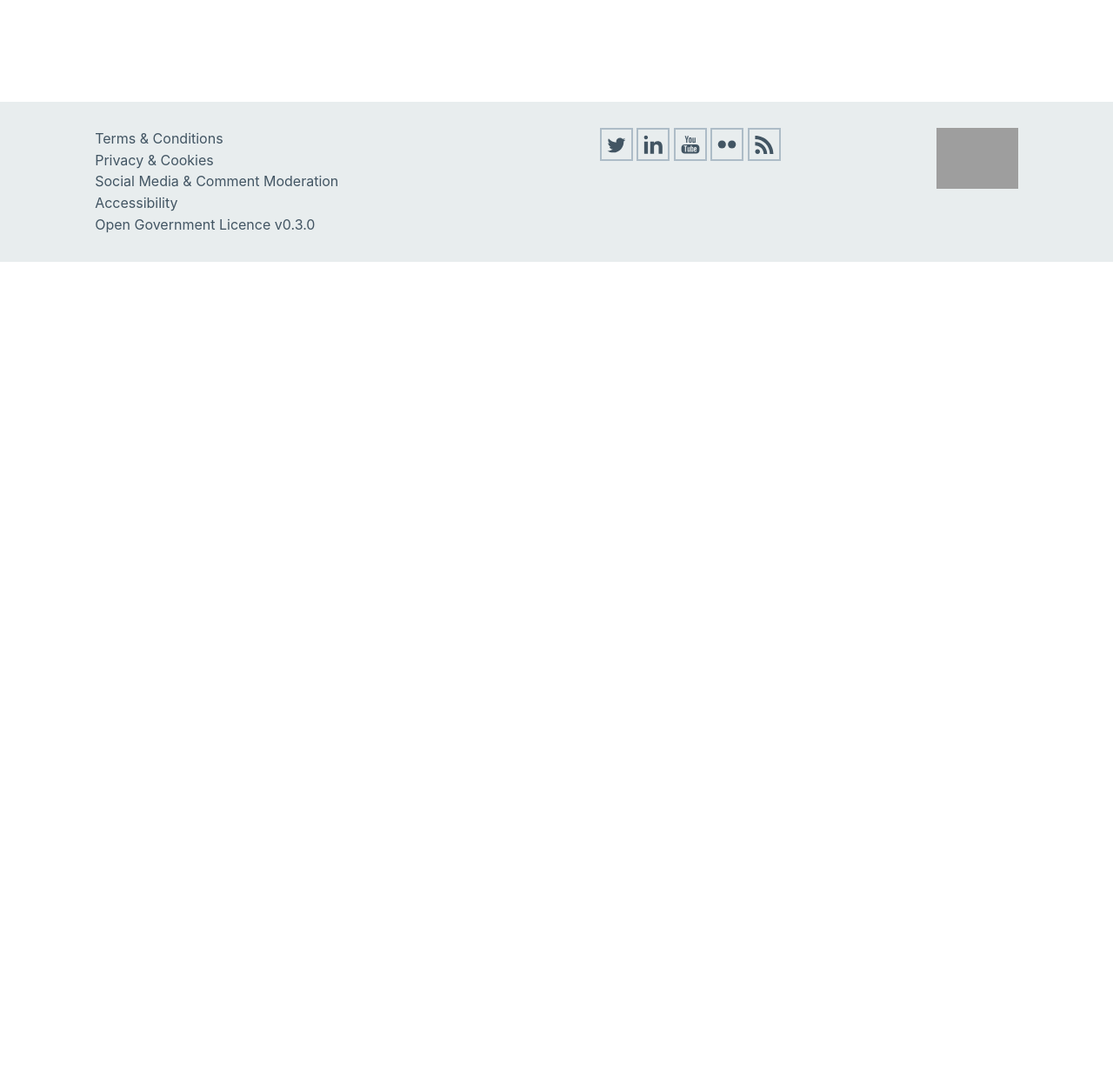
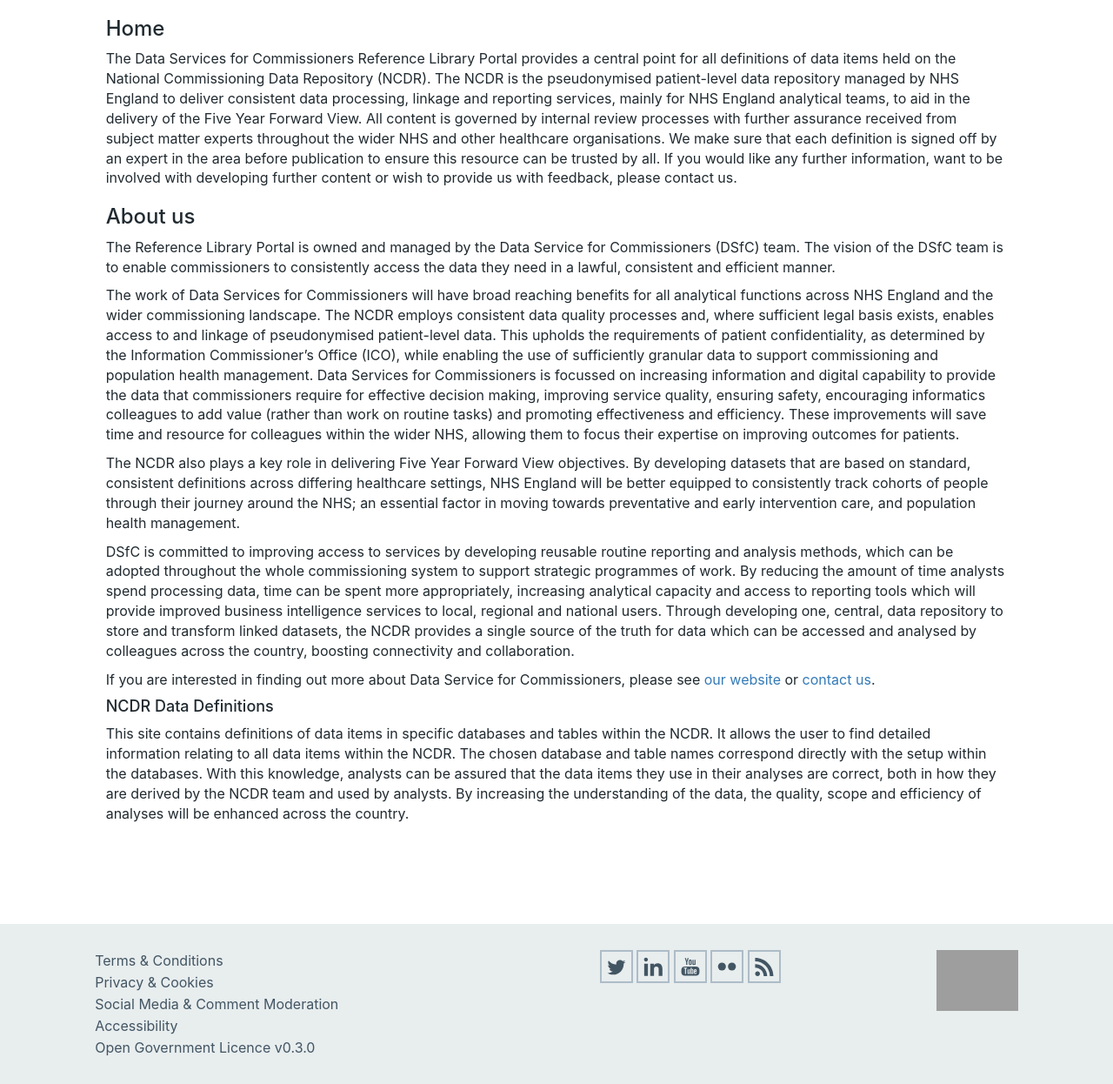
Before and after one commit to nhsengland/NCDR-reference-library, a Django app: template csv_schema/templates/about.html in a window 1280 px wide. Shown: the part 222-1468 px from the top of the page at 87% size. Before the commit the page ends 523 px from the top, so only its background shows below. Run offline with Django 3.2, Linux system fonts and the light colour scheme; the template is opened without the code that fills it, so the values that code supplies are empty; some libraries are stand-ins or nearby versions; grey boxes are pictures that could not be loaded.

Commit message:
removes the fixture in the about page, doesn't remove the model as we'll get migration conflicts

```diff
--- a/csv_schema/templates/about.html
+++ b/csv_schema/templates/about.html
@@ -7,7 +7,75 @@
         <div class="row">
           <div class="col-md-12">
             <article>
-              {{ object_list.first.description|markdown}}
+              <h3>Home</h3>
+              <p>
+                  The Data Services for Commissioners Reference Library Portal provides a central
+                  point for all definitions of data items held on the National Commissioning Data
+                  Repository (NCDR). The NCDR is the pseudonymised patient-level data repository
+                  managed by NHS England to deliver consistent data processing, linkage and reporting
+                  services, mainly for NHS England analytical teams, to aid in the delivery of the Five
+                  Year Forward View. All content is governed by internal review processes with further
+                  assurance received from subject matter experts throughout the wider NHS and other
+                  healthcare organisations. We make sure that each definition is signed off by an
+                  expert in the area before publication to ensure this resource can be trusted by all. If
+                  you would like any further information, want to be involved with developing further content or
+                  wish to provide us with feedback, please contact us.
+              </p>
+
+              <h3>About us</h3>
+              <p>
+                The Reference Library Portal is owned and managed by the Data Service for Commissioners (DSfC) team.
+                The vision of the DSfC team is to enable commissioners to consistently access the data they need in
+                a lawful, consistent and efficient manner.
+              </p>
+              <p>
+                The work of Data Services for Commissioners will have broad reaching benefits for all analytical
+                functions across NHS England and the wider commissioning landscape. The NCDR employs consistent
+                data quality processes and, where sufficient legal basis exists, enables access to and linkage of
+                pseudonymised patient-level data. This upholds the requirements of patient confidentiality,
+                as determined by the Information Commissioner’s Office (ICO), while enabling the use of
+                sufficiently granular data to support commissioning and population health management. Data
+                Services for Commissioners is focussed on increasing information and digital capability to
+                provide the data that commissioners require for effective decision making, improving service
+                quality, ensuring safety, encouraging informatics colleagues to add value (rather than work on
+                routine tasks) and promoting effectiveness and efficiency. These improvements will save time
+                and resource for colleagues within the wider NHS, allowing them to focus their expertise on
+                improving outcomes for patients.
+              </p>
+
+              <p>
+                The NCDR also plays a key role in delivering Five Year Forward View objectives. By developing
+                datasets that are based on standard, consistent definitions across differing healthcare
+                settings, NHS England will be better equipped to consistently track cohorts of people through
+                their journey around the NHS; an essential factor in moving towards preventative and early
+                intervention care, and population health management.
+              </p>
+
+              <p>
+                DSfC is committed to improving access to services by developing reusable routine reporting
+                and analysis methods, which can be adopted throughout the whole commissioning system to
+                support strategic programmes of work. By reducing the amount of time analysts spend
+                processing data, time can be spent more appropriately, increasing analytical capacity
+                and access to reporting tools which will provide improved business intelligence services to
+                local, regional and national users. Through developing one, central, data repository to store
+                and transform linked datasets, the NCDR provides a single source of the truth for data which
+                can be accessed and analysed by colleagues across the country, boosting connectivity and
+                collaboration.
+              </p>
+              <p>
+                If you are interested in finding out more about Data Service for Commissioners,
+                please see <a href="https://www.england.nhs.uk/ourwork/tsd/data-services/">our website</a>
+                or <a href="mailto:england.dsfc-support@nhs.net" target="_top">contact us</a>.
+              </p>
+
+              <h4>NCDR Data Definitions</h4>
+              This site contains definitions of data items in specific databases and tables within the
+              NCDR. It allows the user to find detailed information relating to all data items within the
+              NCDR. The chosen database and table names correspond directly with the setup within the databases.
+              With this knowledge, analysts can be assured that the data items they use in their analyses are
+              correct, both in how they are derived by the NCDR team and used by analysts. By increasing the
+              understanding of the data, the quality, scope and efficiency of analyses will be enhanced
+              across the country.
             </article>
           </div>
         </div>
```
Also changed, not shown: data/fixtures/site_description.json (deleted, +0 -1 lines), README.md.
